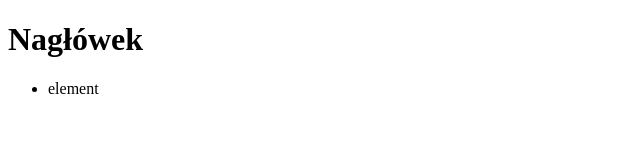
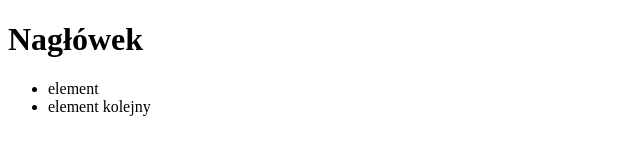
Before and after one commit to kraciastespodnie/Repozytorium-test, a plain HTML site: page index.html in a window 1280 px wide. Shown: the whole page, without its empty margins (0-640 px from the left). Drawn offline with Linux system fonts and the light colour scheme.

Commit message:
Dodany kolejny elemnt w liscie

```diff
--- a/index.html
+++ b/index.html
@@ -8,6 +8,7 @@
     <h1>Nagłówek</h1>
     <ul>
       <li>element</li>
+      <li>element kolejny</li>
     </ul>
   </body>
 </html>
```
